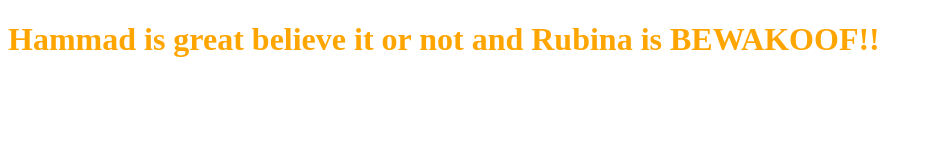
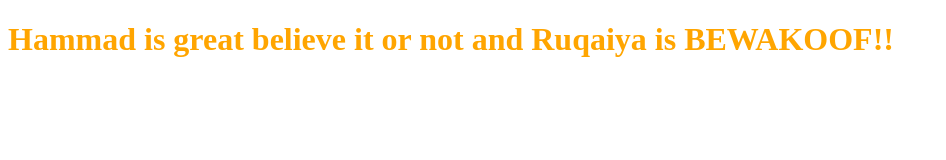
Before and after one commit to HammadAftab/HammadAftab.github.io, a plain HTML site: page index.html in a window 1280 px wide. Shown: the whole page, without its empty margins (0-946 px from the left). Drawn offline with Linux system fonts and the light colour scheme.

Commit message:
Update index.html

```diff
--- a/index.html
+++ b/index.html
@@ -4,6 +4,6 @@
     <title>Hammad Aftab</title>
   </head>
   <body>
-    <h1 style="color:orange;"> Hammad is great believe it or not and Rubina is BEWAKOOF!! </h1>
+    <h1 style="color:orange;"> Hammad is great believe it or not and Ruqaiya is BEWAKOOF!! </h1>
   </body>
 </html>
```
